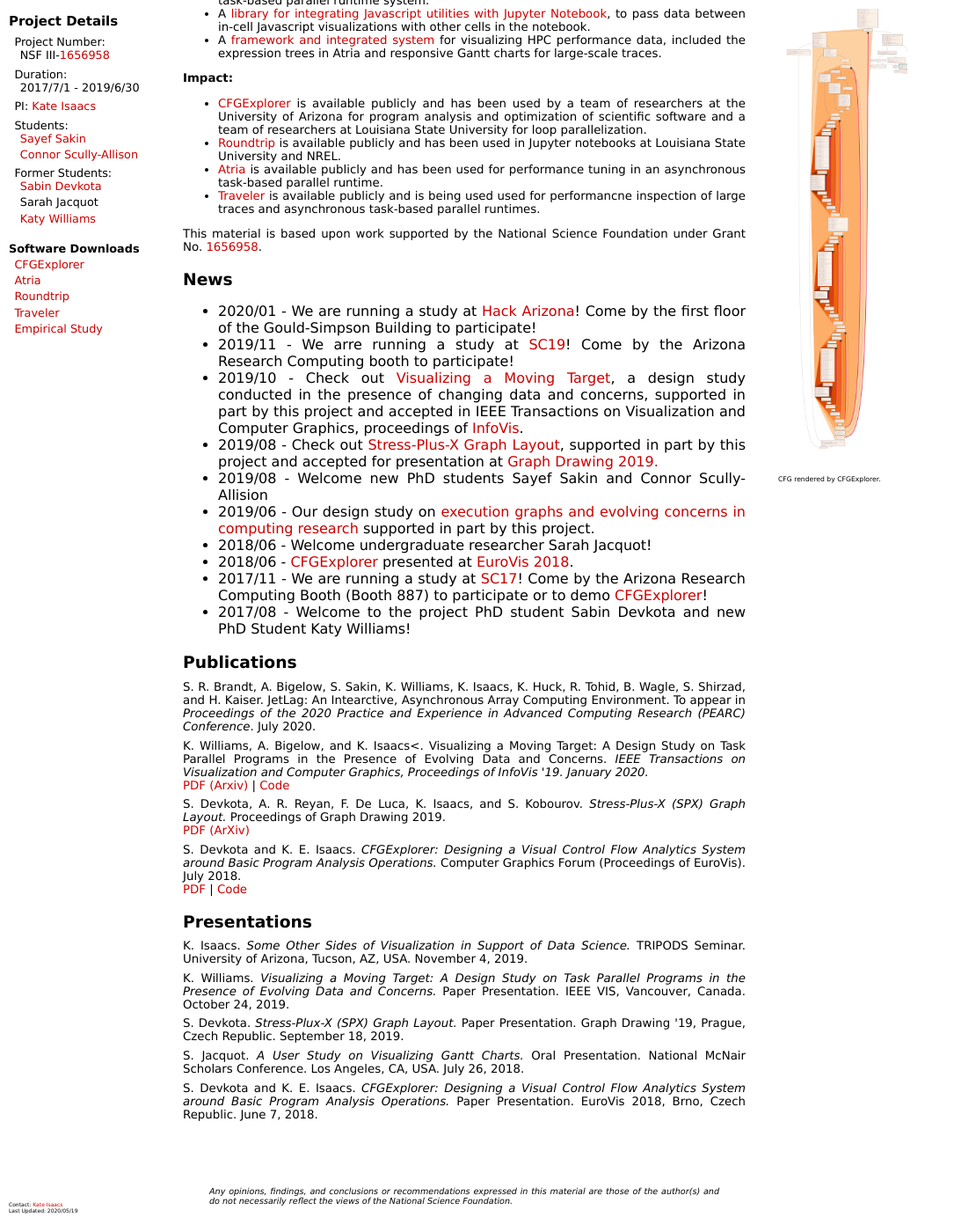
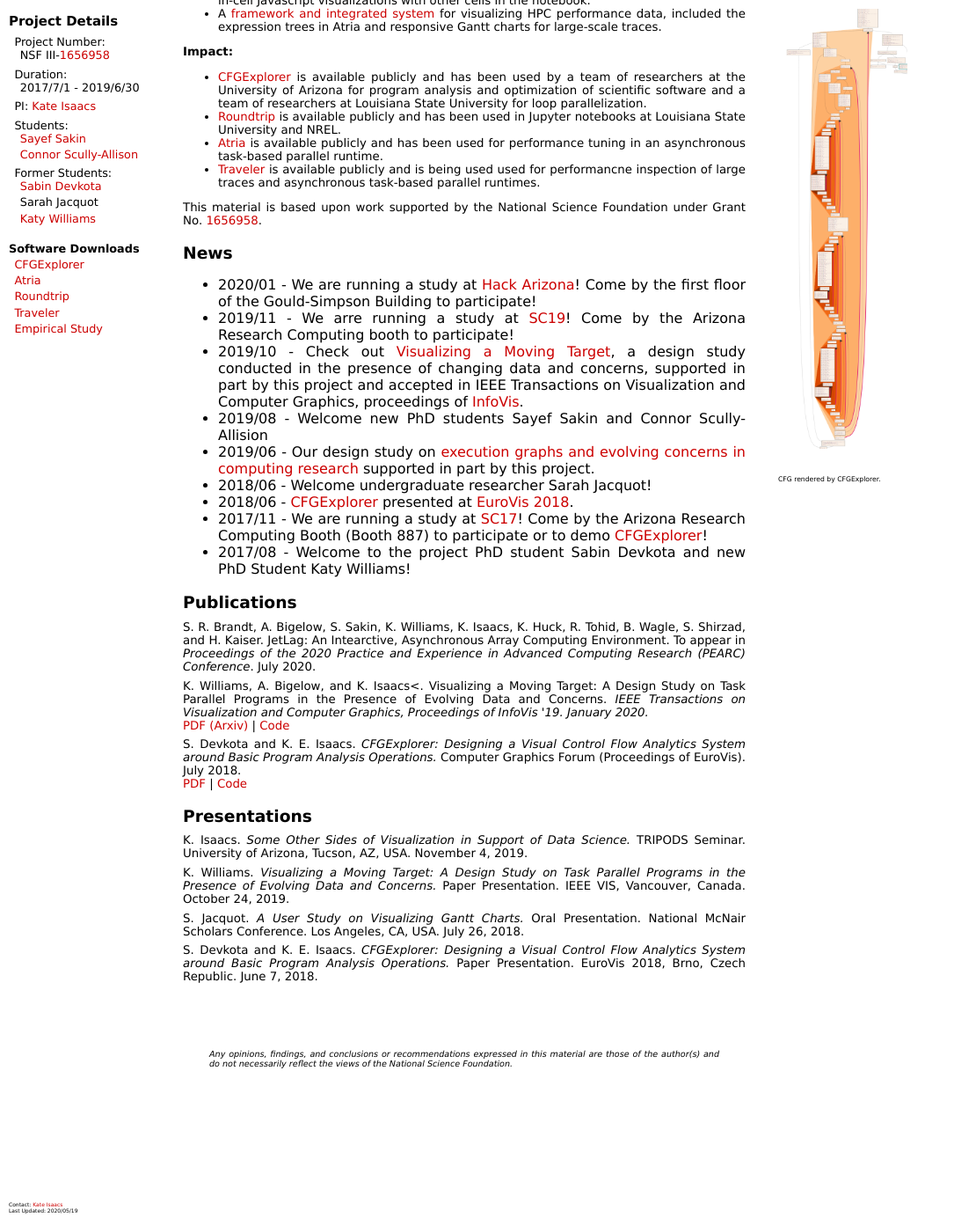
Before and after one commit to hdc-arizona/hdc-arizona.github.io, a Jekyll site: the page projects/dependencies/index.html, which Jekyll copies as it is, in a window 1280 px wide and 1400 px high, scrolled down 485 px. Shown: the whole window at 88% size, without its empty margins (0-1085 px from the left). Built offline with Jekyll 4.4.1, drawn with Linux system fonts in a browser that asks for light colours; nearby versions of some CDN libraries; some of the changed text lies outside the part shown.

Commit message:
Update CRII project site.

```diff
--- a/projects/dependencies/index.html
+++ b/projects/dependencies/index.html
@@ -89,7 +89,6 @@
 		</li>
 		<li>Presenting and explaining their work to collaborators was another major goal in generating the visualization.</li>
              </ul>
-	    <li>An optimization-based graph layout approach (<a href="https://arxiv.org/abs/1908.01769">Stress-Plus-X</a>) that balances multiple graph drawing criteria.</li>
 	    <li><a href="https://arxiv.org/abs/1905.13135v4">guidelines for conducting design studies in rapidly moving projects</a> such as the software and research concerns targeted by this project.</li>
 	    <li>An <a href="https://github.com/hdc-arizona/traveler-tree">open-source interactive visualization tool</a> for expression trees from an asynchronous task-based parallel runtime system.</li>
 	    <li>A <a href="https://github.com/hdc-arizona/roundtrip">library for integrating Javascript utilities with Jupyter Notebook</a>, to pass data between in-cell Javascript visualizations with other cells in the notebook.</li>
@@ -116,7 +115,6 @@
           <li>2020/01 - We are running a study  at <a href="http://hackaz.org">Hack Arizona</a>! Come by the first floor of the Gould-Simpson Building to participate!</li>
           <li>2019/11 - We arre running a study  at <a href="http://sc19.supercomputing.org">SC19</a>! Come by the Arizona Research Computing booth to participate!</li>
 	  <li>2019/10 - Check out <a href="https://arxiv.org/abs/1905.13135v4">Visualizing a Moving Target</a>, a design study conducted in the presence of changing data and concerns, supported in part by this project and accepted in IEEE Transactions on Visualization and Computer Graphics, proceedings of <a href="https://ieeevis.org">InfoVis</a>.</li>
-	    <li>2019/08 - Check out <a href="https://arxiv.org/abs/1908.01769">Stress-Plus-X Graph Layout</a>, supported in part by this project  and accepted for presentation at <a href="https://kam.mff.cuni.cz/gd2019/">Graph Drawing 2019.</a></li>
 	    <li>2019/08 - Welcome new PhD students Sayef Sakin and Connor Scully-Allision</li>
 	    <li>2019/06 - Our design study on <a href="https://arxiv.org/abs/1905.13135">execution graphs and evolving concerns in computing research</a> supported in part by this project.</li>
 
@@ -143,12 +141,6 @@
 </p>
 
 
-<p>S. Devkota, A. R. Reyan, F. De Luca, K. Isaacs, and S. Kobourov.
-    <i>Stress-Plus-X (SPX) Graph Layout.</i> Proceedings of Graph Drawing 2019.<br />
-
-<a href="http://arxiv.org/abs/1908.01769">PDF (ArXiv)</a>
-</p>
-
 <p>S. Devkota and K. E. Isaacs. <i>CFGExplorer: Designing a Visual Control
 Flow Analytics System around Basic Program Analysis Operations.</i>
 Computer Graphics Forum (Proceedings of EuroVis). July 2018.<br />
@@ -165,9 +157,6 @@
 
       <p>K. Williams. <i>Visualizing a Moving Target: A Design Study on Task Parallel Programs in the Presence of Evolving Data and Concerns.</i> Paper Presentation. IEEE VIS, Vancouver, Canada. October 24, 2019.</p>
 
-      <p>S. Devkota. <i>Stress-Plux-X (SPX) Graph Layout.</i> Paper
-      Presentation. Graph Drawing '19, Prague, Czech Republic. September 18,
-      2019.</p>
 
 <p>S. Jacquot. <i>A User Study on Visualizing Gantt Charts.</i> Oral
 Presentation. National McNair Scholars Conference. Los Angeles, CA, USA.  July
```
